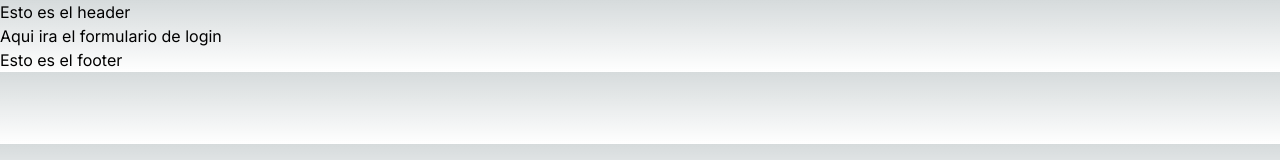
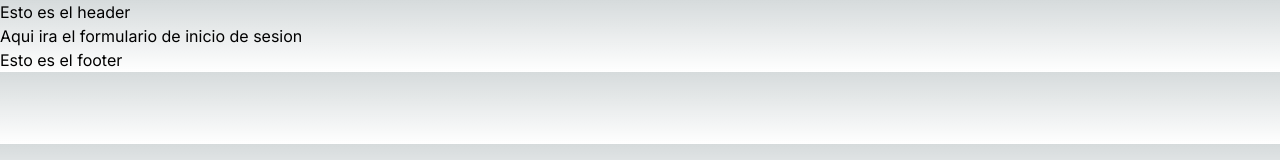
Before and after one commit to cuadradobf/audioguias-web, a Next.js app: page /login in a window 1280 px wide. Shown: the top 160 px of the page. Built offline with nearby package versions, Linux system fonts and the light colour scheme.

Commit message:
Test netlify

```diff
--- a/src/app/login/page.tsx
+++ b/src/app/login/page.tsx
@@ -1,5 +1,5 @@
 export default function Login() {
     return (
-      <p>Aqui ira el formulario de login</p>
+      <p>Aqui ira el formulario de inicio de sesion</p>
     )
   }
```
